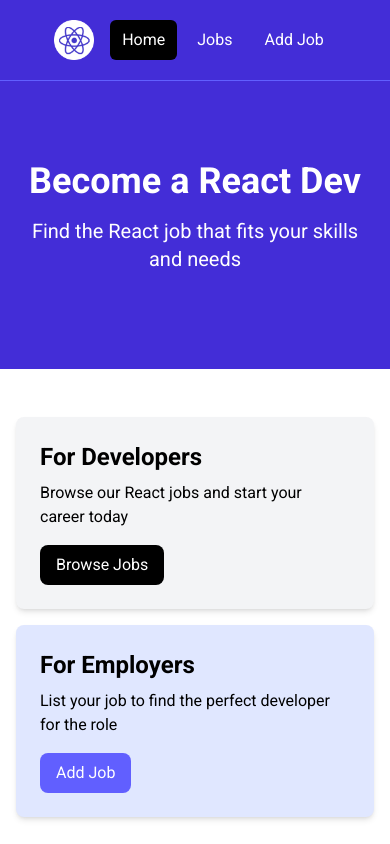
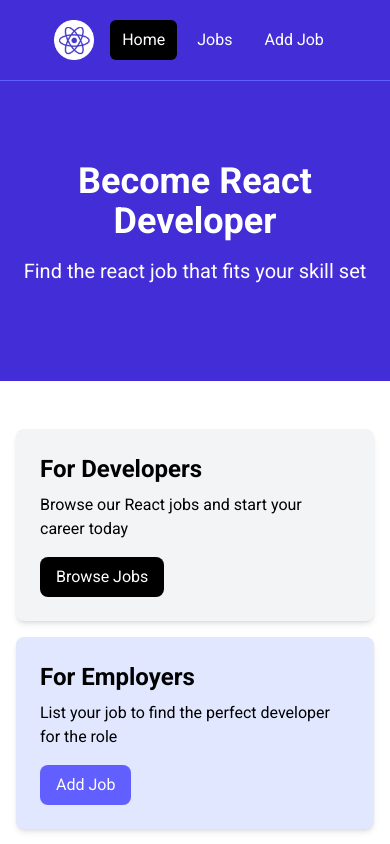
Before and after one commit to markoGodic7/React-Job-Portal, a React (Vite) app: page / in a window 390 px wide. Shown: the top 844 px of the page. Built offline with nearby package versions, Linux system fonts and the light colour scheme.

Commit message:
implementation of the hero and home cards section

```diff
--- a/src/App.jsx
+++ b/src/App.jsx
@@ -1,63 +1,16 @@
 import React from 'react'
 import Navbar from "./components/Navbar.jsx";
+import Hero from "./components/Hero.jsx";
+import HomeCards from "./components/HomeCards.jsx";
 
 const App = () => {
     return (
         <>
-
             <Navbar/>
 
+            <Hero />
 
-
-            {/*Hero*/}
-            <section className="bg-indigo-700 py-20 mb-4">
-                <div
-                    className="max-w-7xl mx-auto px-4 sm:px-6 lg:px-8 flex flex-col items-center"
-                >
-                    <div className="text-center">
-                        <h1
-                            className="text-4xl font-extrabold text-white sm:text-5xl md:text-6xl"
-                        >
-                            Become a React Dev
-                        </h1>
-                        <p className="my-4 text-xl text-white">
-                            Find the React job that fits your skills and needs
-                        </p>
-                    </div>
-                </div>
-            </section>
-
-            {/*Developers and Employers*/}
-            <section className="py-4">
-                <div className="container-xl lg:container m-auto">
-                    <div className="grid grid-cols-1 md:grid-cols-2 gap-4 p-4 rounded-lg">
-                        <div className="bg-gray-100 p-6 rounded-lg shadow-md">
-                            <h2 className="text-2xl font-bold">For Developers</h2>
-                            <p className="mt-2 mb-4">
-                                Browse our React jobs and start your career today
-                            </p>
-                            <a
-                                href="/jobs.html"
-                                className="inline-block bg-black text-white rounded-lg px-4 py-2 hover:bg-gray-700"
-                            >
-                                Browse Jobs
-                            </a>
-                        </div>
-                        <div className="bg-indigo-100 p-6 rounded-lg shadow-md">
-                            <h2 className="text-2xl font-bold">For Employers</h2>
-                            <p className="mt-2 mb-4">
-                                List your job to find the perfect developer for the role
-                            </p>
-                            <a
-                                href="/add-job.html"
-                                className="inline-block bg-indigo-500 text-white rounded-lg px-4 py-2 hover:bg-indigo-600"
-                            >
-                                Add Job
-                            </a>
-                        </div>
-                    </div>
-                </div>
-            </section>
+            <HomeCards />
 
             {/*Browse Jobs*/}
             <section className="bg-blue-50 px-4 py-10">
--- /dev/null
+++ b/src/components/Card.jsx
@@ -0,0 +1,8 @@
+import React from 'react'
+
+const Card = ({ children, bg='bg-gray-100' }) => {
+    return (
+        <div className={`${bg} p-6 rounded-lg shadow-md`}>{ children }</div>
+    )
+}
+export default Card
--- /dev/null
+++ b/src/components/Hero.jsx
@@ -0,0 +1,22 @@
+import React from 'react'
+
+const Hero = ({
+                  title="Become React Developer",
+                  subtitle="Find the react job that fits your skill set"
+}) => {
+    return (
+        <section className="bg-indigo-700 py-20 mb-4">
+            <div className="max-w-7xl mx-auto px-4 sm:px-6 lg:px-8 flex flex-col items-center">
+                <div className="text-center">
+                    <h1 className="text-4xl font-extrabold text-white sm:text-5xl md:text-6xl">
+                        { title }
+                    </h1>
+                    <p className="my-4 text-xl text-white">
+                        { subtitle }
+                    </p>
+                </div>
+            </div>
+        </section>
+    )
+}
+export default Hero
--- /dev/null
+++ b/src/components/HomeCards.jsx
@@ -0,0 +1,37 @@
+import React from 'react'
+import Card from './Card'
+
+const HomeCards = () => {
+    return (
+        <section className="py-4">
+            <div className="container-xl lg:container m-auto">
+                <div className="grid grid-cols-1 md:grid-cols-2 gap-4 p-4 rounded-lg">
+
+                    <Card>
+                        <h2 className="text-2xl font-bold">For Developers</h2>
+                        <p className="mt-2 mb-4">
+                            Browse our React jobs and start your career today
+                        </p>
+                        <a href="/jobs.html"
+                            className="inline-block bg-black text-white rounded-lg px-4 py-2 hover:bg-gray-700">
+                            Browse Jobs
+                        </a>
+                    </Card>
+
+                    <Card bg="bg-indigo-100">
+                        <h2 className="text-2xl font-bold">For Employers</h2>
+                        <p className="mt-2 mb-4">
+                            List your job to find the perfect developer for the role
+                        </p>
+                        <a href="/add-job.html"
+                            className="inline-block bg-indigo-500 text-white rounded-lg px-4 py-2 hover:bg-indigo-600">
+                            Add Job
+                        </a>
+                    </Card>
+
+                </div>
+            </div>
+        </section>
+    )
+}
+export default HomeCards
```
